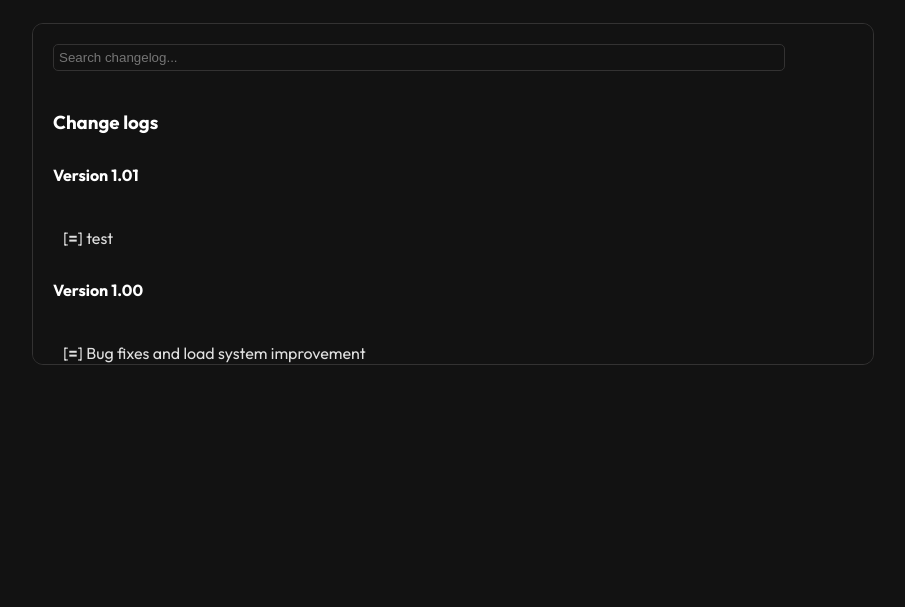
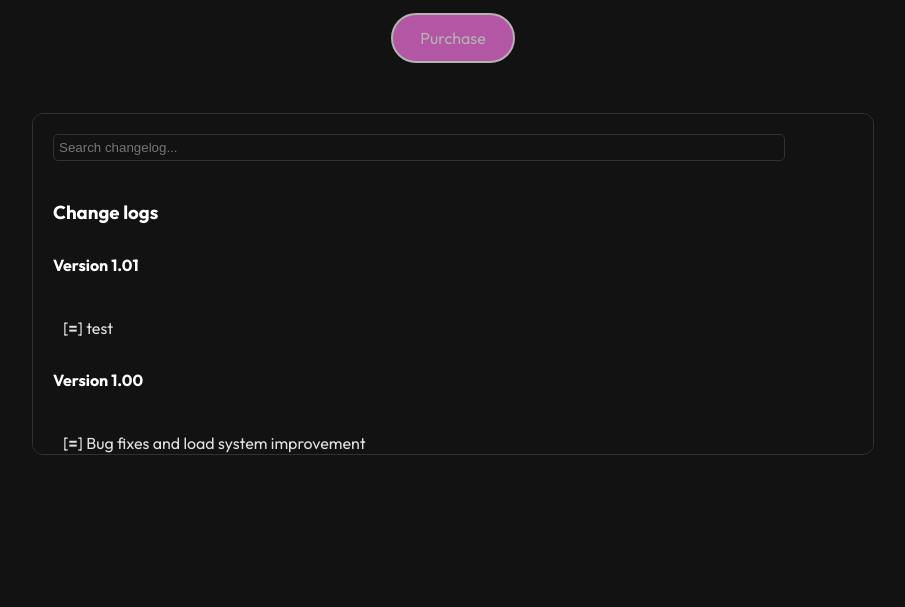
Before and after one commit to 0ppa3/test, a plain HTML site: page index.html in a window 1280 px wide. Shown: the part 308-915 px from the top of the page, without its empty margins (187-1092 px from the left). Before the commit the page ends 800 px from the top, so only its background shows below. Drawn offline with Linux system fonts and the light colour scheme.

Commit message:
Add files via upload

```diff
--- a/style.css
+++ b/style.css
@@ -1,7 +1,7 @@
 body {
     font-family: 'Outfit', sans-serif;
     margin: 0;
-    padding: 60px; /* Padding increased for overall spacing */
+    padding: 150px; /* Padding increased for overall spacing */
     background-color: #121212;
     color: #e0e0e0;
 }
```
